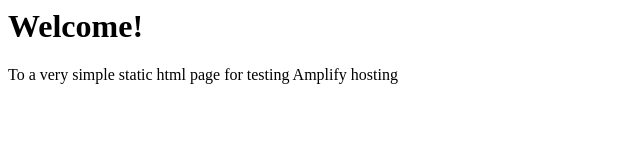
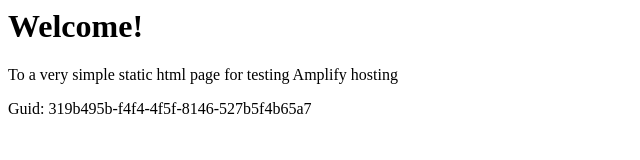
Before and after one commit to aws-aemilia-yul/Github-PR-Commit-Integration-Test-DoNotTouch-Gith-P5X5MO5I-v1-preprod-ca-central-1, a website: page src/index.html in a window 1280 px wide. Shown: the whole page, without its empty margins (0-640 px from the left). Drawn offline with Linux system fonts and the light colour scheme.

Commit message:
commit from integ tests

```diff
--- a/src/index.html
+++ b/src/index.html
@@ -1,3 +1,5 @@
+
+
 <html lang="en">
 
 <head>
@@ -10,6 +12,6 @@
 <body>
     <h1>Welcome!</h1>
     <p>To a very simple static html page for testing Amplify hosting</p>
-</body>
+    <p>Guid: 319b495b-f4f4-4f5f-8146-527b5f4b65a7</p></body>
 
 </html>
```
